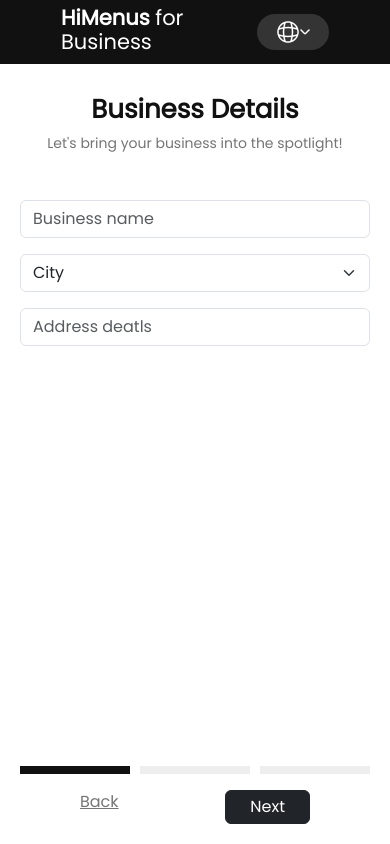
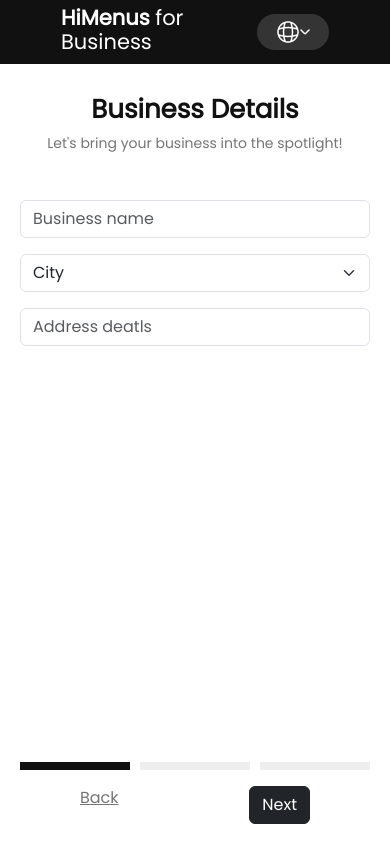
Before and after one commit to HaiderMalik12/multistep-signup-angular, an Angular app: page /details in a window 390 px wide. Built offline with nearby package versions, Linux system fonts and the light colour scheme.

Commit message:
fix button padding on phone

```diff
--- a/src/app/components/b-details/b-details-form.component.html
+++ b/src/app/components/b-details/b-details-form.component.html
@@ -40,6 +40,6 @@
   </ul>
   <div class="action_buttons">
     <a routerLink="/code" class="back_link">Back</a>
-    <a class="btn btn-dark px-4 py-1" type="action">Next</a>
+    <a class="btn btn-dark" type="action">Next</a>
   </div>
 </div>
--- a/src/app/components/code/code-form.component.html
+++ b/src/app/components/code/code-form.component.html
@@ -27,7 +27,7 @@
   <div class="action_buttons">
     <a href="">Back</a>
     <button
-      class="btn btn-dark px-4 py-1"
+      class="btn btn-dark"
       type="button"
       (click)="onSubmit()"
       [disabled]="!codeForm.valid"
--- a/src/app/components/phone/phone-form.component.html
+++ b/src/app/components/phone/phone-form.component.html
@@ -36,7 +36,7 @@
   <div class="action_buttons">
     <a class="back_link" routerLink="/about">Back</a>
     <button
-      class="btn btn-dark px-4 py-1"
+      class="btn btn-dark"
       type="button"
       (click)="onSubmit()"
       [disabled]="!phoneForm.valid"
```
